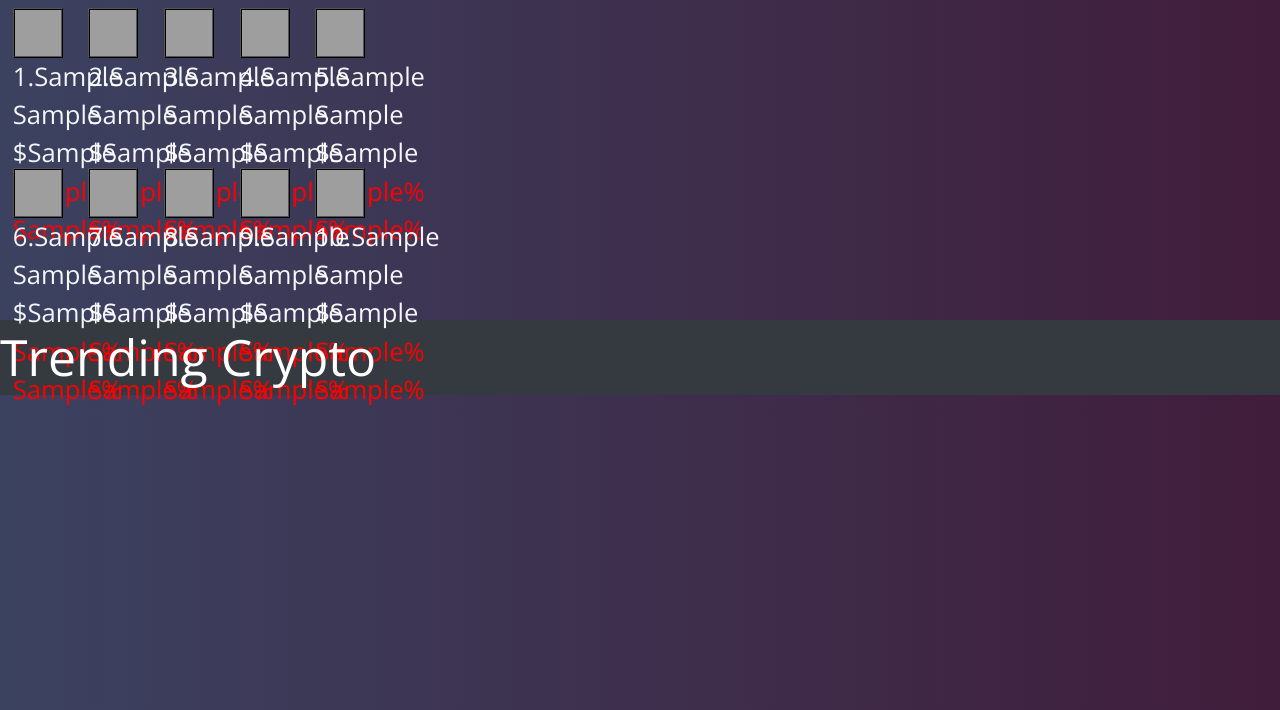
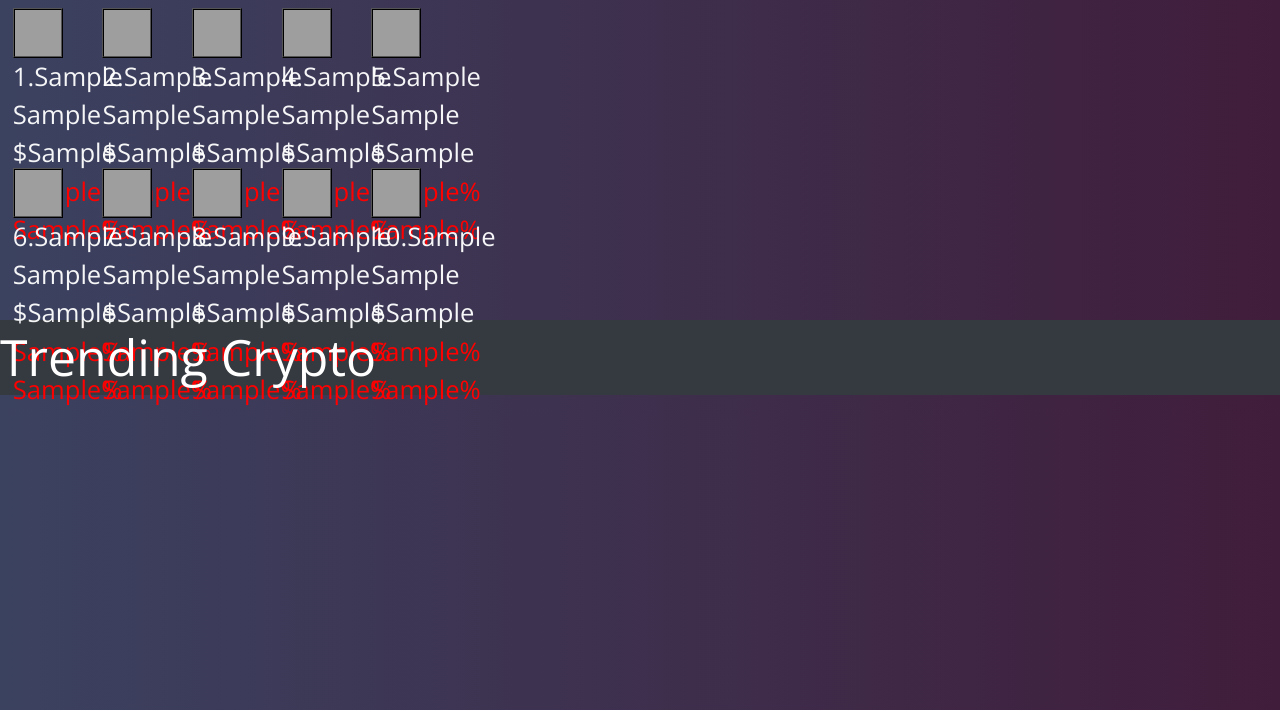
Before and after one commit to RussellAJames/Ergo_Lite, a Django app: template templates/home.html in a window 1280 px wide. Shown: the part 90-800 px from the top of the page. Run offline with Django 3.2, Linux system fonts and the light colour scheme; the template is opened without the code that fills it: most values are stand-ins (such as "Sample title", 1, 10 or a date in 2020); lists and menus that the app fills with data are empty; some libraries are stand-ins or nearby versions; grey boxes are pictures that could not be loaded.

Commit message:
style update

```diff
--- a/templates/home.html
+++ b/templates/home.html
@@ -44,7 +44,9 @@ Cryptocurrency Prices by Market Cap
         }
         .p{
         font-family: Open Sans;
-        max-width: 2vw;
+        max-width: 5vw;
+        min-width: 3vw;
+
         font-size:10px;
         font-size:2vw;
         font-weight: 400;
@@ -75,7 +77,7 @@ Cryptocurrency Prices by Market Cap
             max-height: 50px;
             border:2px ridge black;
             background-color:white;
-            align-items: center;
+            vertical-align: middle;
 
         }
 
```
